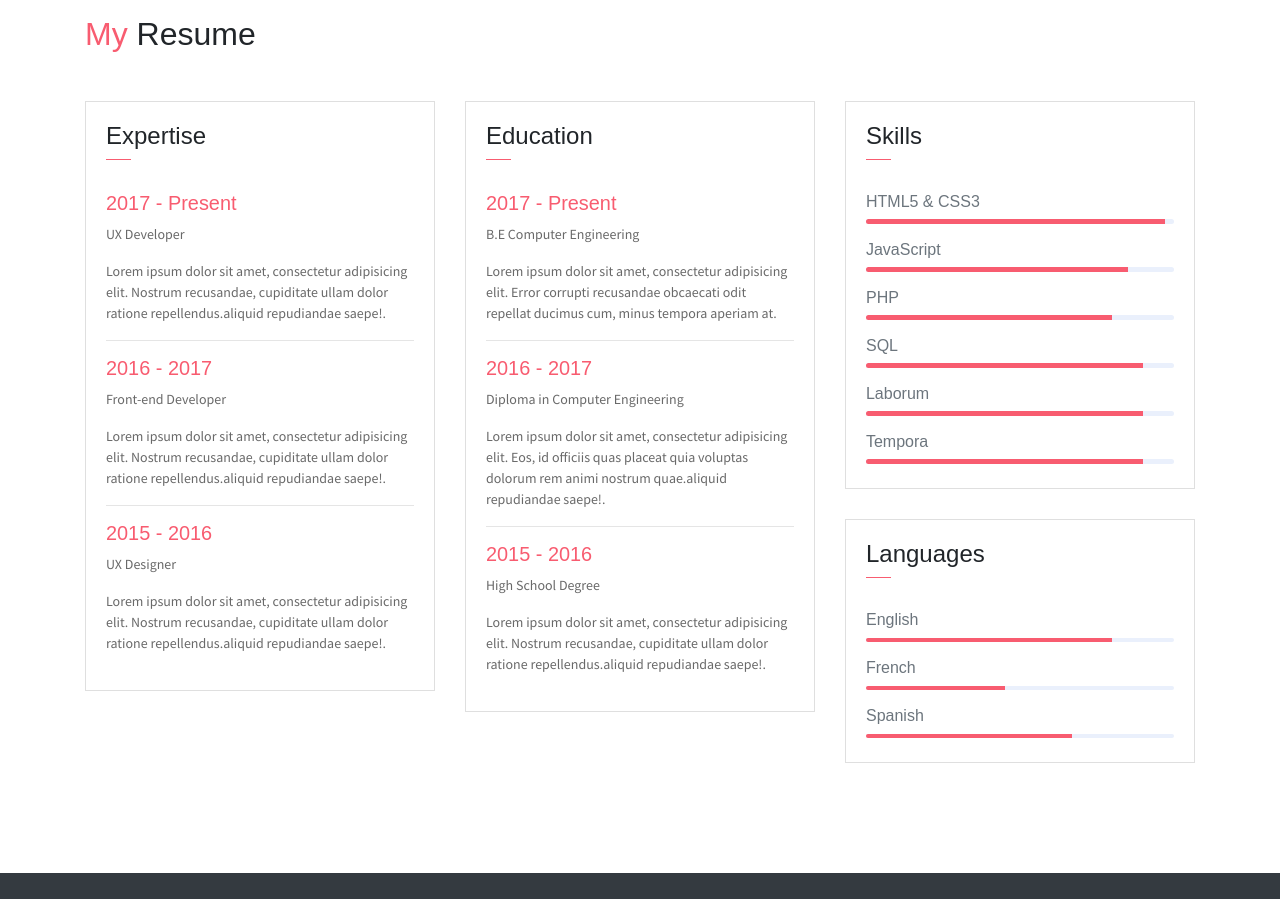
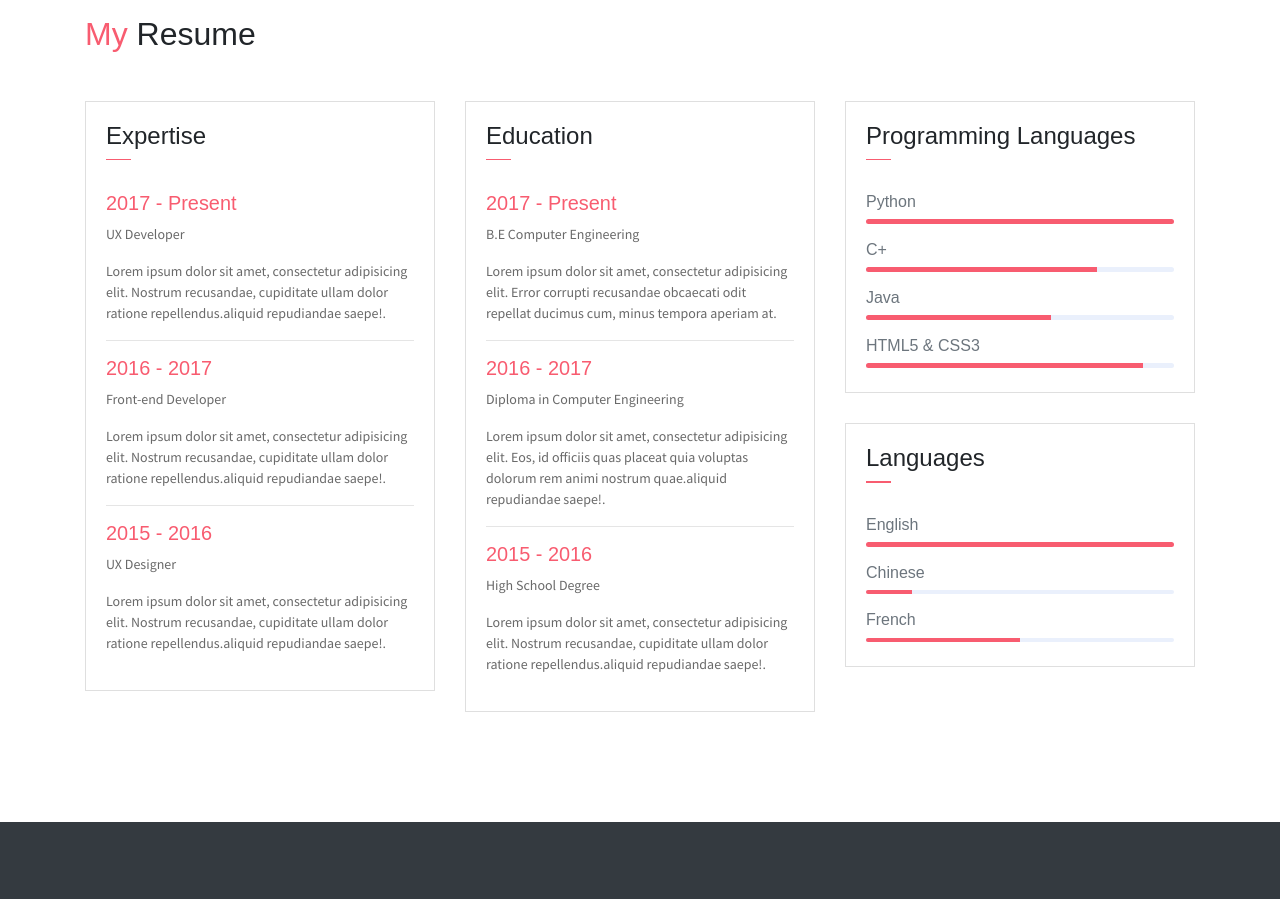
Before and after one commit to trojanMail/portfolio, a plain HTML site: page index.html in a window 1280 px wide. Shown: the part 1280-2179 px from the top of the page. Drawn offline with Linux system fonts and the light colour scheme; some packages are replaced by stand-ins of ours.

Commit message:
updated skills and languages

```diff
--- a/index.html
+++ b/index.html
@@ -190,35 +190,35 @@
                     <div class="card">
                        <div class="card-header">
                             <div class="pull-left">
-                                <h4 class="mt-2">Skills</h4>
+                                <h4 class="mt-2">Programming Languages</h4>
                                 <span class="line"></span>
                             </div>
                         </div>
                         <div class="card-body pb-2">
-                           <h6>HTML5 &amp; CSS3</h6>
+                           <h6>Python</h6>
                             <div class="progress mb-3">
-                                <div class="progress-bar bg-danger" role="progressbar" style="width: 97%" aria-valuenow="25" aria-valuemin="0" aria-valuemax="100"></div>
+                                <div class="progress-bar bg-danger" role="progressbar" style="width: 100%" aria-valuenow="25" aria-valuemin="0" aria-valuemax="100"></div>
                             </div>
-                            <h6>JavaScript</h6>
+                            <h6>C+</h6>
                             <div class="progress mb-3">
-                                <div class="progress-bar bg-danger" role="progressbar" style="width: 85%" aria-valuenow="25" aria-valuemin="0" aria-valuemax="100"></div>
+                                <div class="progress-bar bg-danger" role="progressbar" style="width: 75%" aria-valuenow="25" aria-valuemin="0" aria-valuemax="100"></div>
                             </div>
-                            <h6>PHP</h6>
+                            <h6>Java</h6>
                             <div class="progress mb-3">
-                                <div class="progress-bar bg-danger" role="progressbar" style="width: 80%" aria-valuenow="50" aria-valuemin="0" aria-valuemax="100"></div>
+                                <div class="progress-bar bg-danger" role="progressbar" style="width: 60%" aria-valuenow="50" aria-valuemin="0" aria-valuemax="100"></div>
                             </div>
-                            <h6>SQL</h6>
+                            <h6>HTML5 &amp; CSS3</h6>
                             <div class="progress mb-3">
                                 <div class="progress-bar bg-danger" role="progressbar" style="width: 90%" aria-valuenow="75" aria-valuemin="0" aria-valuemax="100"></div>
                             </div>
-                            <h6>Laborum</h6>
+                            <!-- <h6>Laborum</h6>
                             <div class="progress mb-3">
                                 <div class="progress-bar bg-danger" role="progressbar" style="width: 90%" aria-valuenow="75" aria-valuemin="0" aria-valuemax="100"></div>
                             </div>
                             <h6>Tempora</h6>
                             <div class="progress mb-3">
                                 <div class="progress-bar bg-danger" role="progressbar" style="width: 90%" aria-valuenow="75" aria-valuemin="0" aria-valuemax="100"></div>
-                            </div>
+                            </div> -->
                         </div>
                     </div>
                     <div class="card">
@@ -231,15 +231,15 @@
                         <div class="card-body pb-2">
                            <h6>English</h6>
                             <div class="progress mb-3">
-                                <div class="progress-bar bg-danger" role="progressbar" style="width: 80%" aria-valuenow="25" aria-valuemin="0" aria-valuemax="100"></div>
+                                <div class="progress-bar bg-danger" role="progressbar" style="width: 100%" aria-valuenow="25" aria-valuemin="0" aria-valuemax="100"></div>
+                            </div>
+                            <h6>Chinese</h6>
+                            <div class="progress mb-3">
+                                <div class="progress-bar bg-danger" role="progressbar" style="width: 15%" aria-valuenow="50" aria-valuemin="0" aria-valuemax="100"></div>
                             </div>
                             <h6>French</h6>
                             <div class="progress mb-3">
-                                <div class="progress-bar bg-danger" role="progressbar" style="width: 45%" aria-valuenow="25" aria-valuemin="0" aria-valuemax="100"></div>
-                            </div>
-                            <h6>Spanish</h6>
-                            <div class="progress mb-3">
-                                <div class="progress-bar bg-danger" role="progressbar" style="width: 67%" aria-valuenow="50" aria-valuemin="0" aria-valuemax="100"></div>
+                                <div class="progress-bar bg-danger" role="progressbar" style="width: 50%" aria-valuenow="25" aria-valuemin="0" aria-valuemax="100"></div>
                             </div>
                         </div>
                     </div>
```
